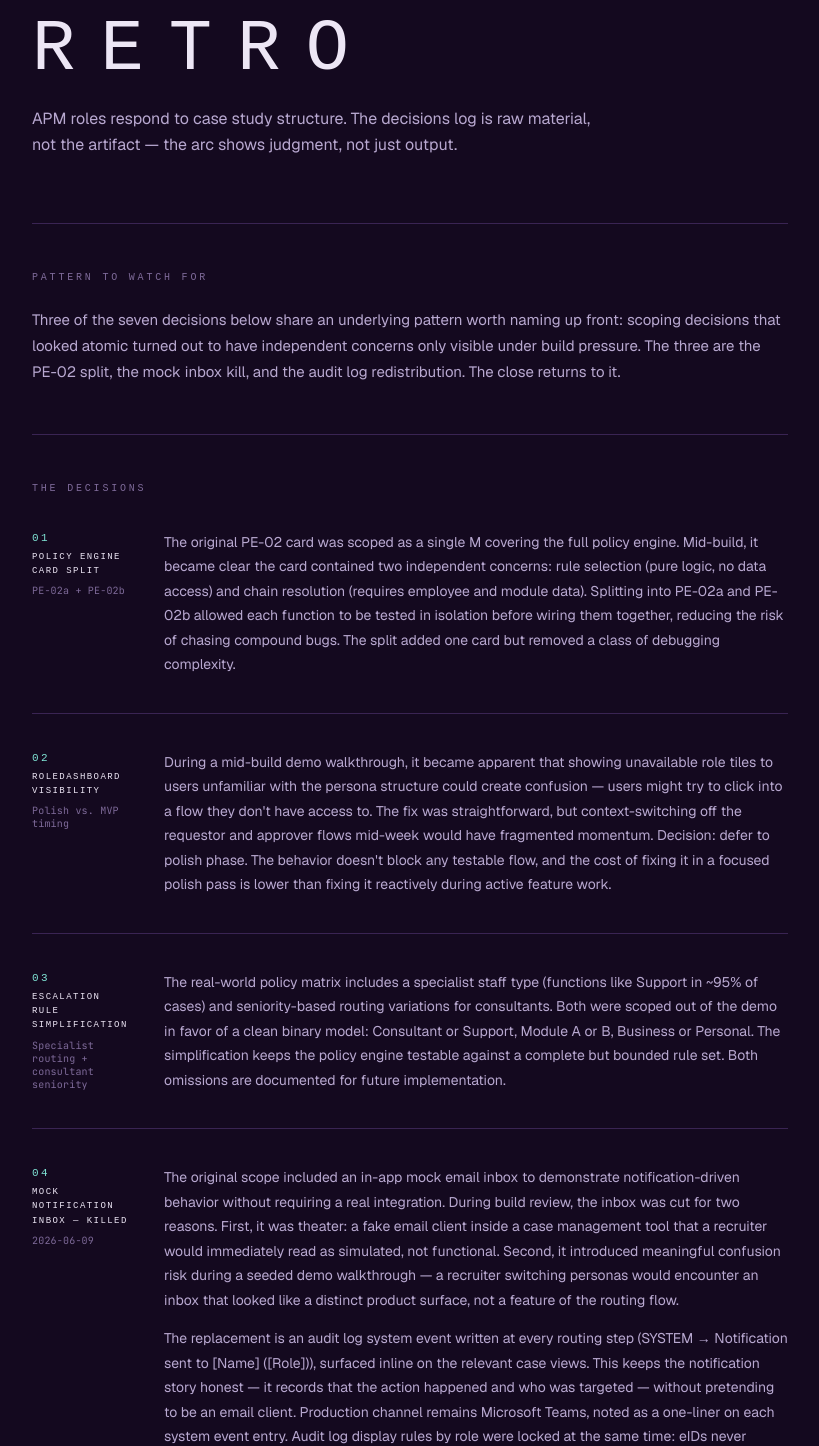
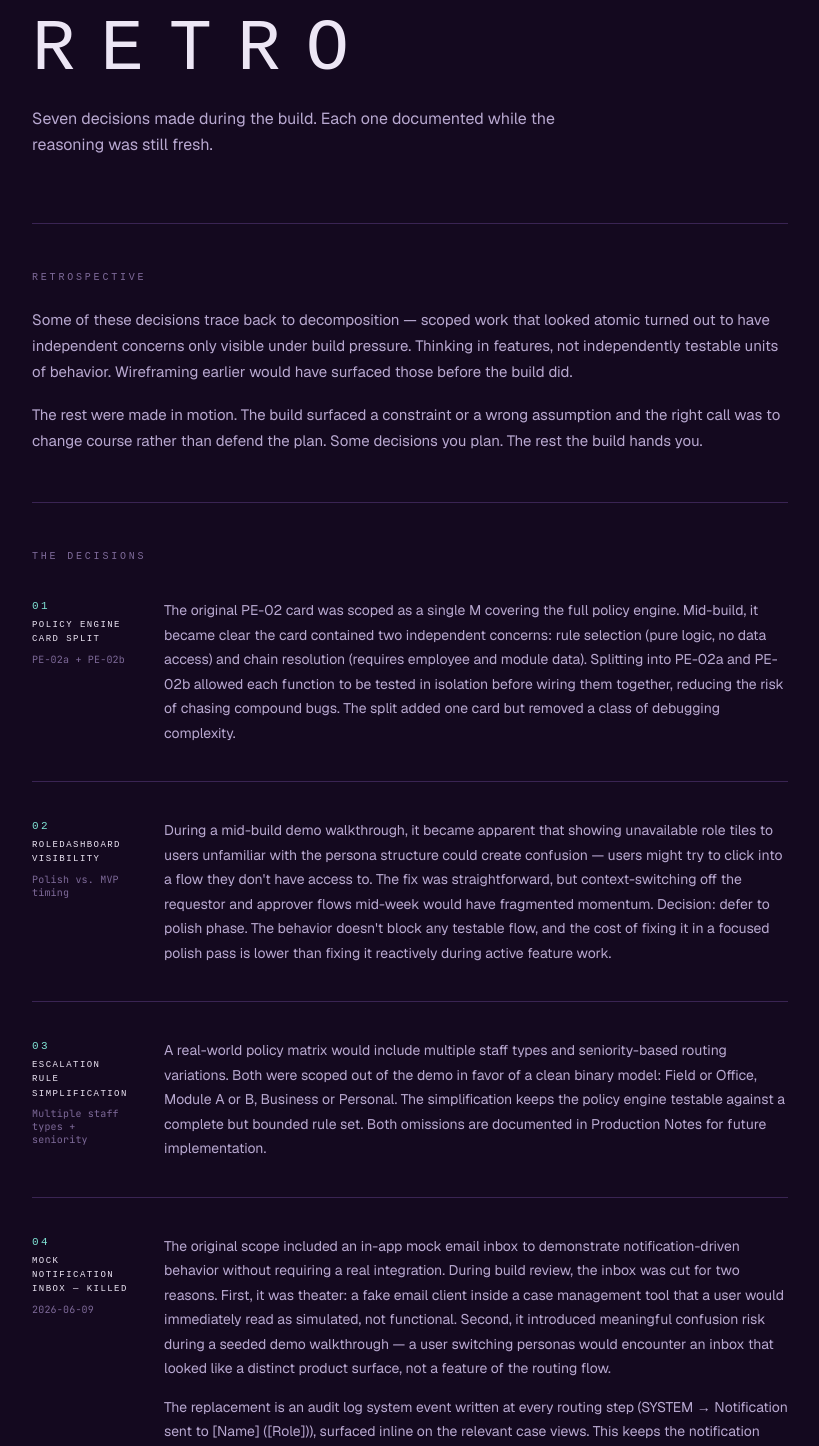
Before and after one commit to CGJones99/flume, a React (Vite) app: page /tradeoffs in a window 1280 px wide. Shown: the part 205-1651 px from the top of the page, without its empty margins (230-1049 px from the left). Built offline with nearby package versions, Linux system fonts and the light colour scheme; a web font is replaced by a local one.

Commit message:
PS-P3: retro moved up, tagline rewritten, decision 03 updated, recruiter→user, deployment date fix

```diff
--- a/src/pages/portfolio/Tradeoffs.jsx
+++ b/src/pages/portfolio/Tradeoffs.jsx
@@ -18,9 +18,9 @@ const DECISIONS = [
   {
     num: '03',
     title: 'ESCALATION RULE SIMPLIFICATION',
-    sub: 'Specialist routing + consultant seniority',
+    sub: 'Multiple staff types + seniority',
     body: [
-      'The real-world policy matrix includes a specialist staff type (functions like Support in ~95% of cases) and seniority-based routing variations for consultants. Both were scoped out of the demo in favor of a clean binary model: Consultant or Support, Module A or B, Business or Personal. The simplification keeps the policy engine testable against a complete but bounded rule set. Both omissions are documented for future implementation.',
+      'A real-world policy matrix would include multiple staff types and seniority-based routing variations. Both were scoped out of the demo in favor of a clean binary model: Field or Office, Module A or B, Business or Personal. The simplification keeps the policy engine testable against a complete but bounded rule set. Both omissions are documented in Production Notes for future implementation.',
     ],
   },
   {
@@ -28,7 +28,7 @@ const DECISIONS = [
     title: 'MOCK NOTIFICATION INBOX — KILLED',
     sub: '2026-06-09',
     body: [
-      'The original scope included an in-app mock email inbox to demonstrate notification-driven behavior without requiring a real integration. During build review, the inbox was cut for two reasons. First, it was theater: a fake email client inside a case management tool that a recruiter would immediately read as simulated, not functional. Second, it introduced meaningful confusion risk during a seeded demo walkthrough — a recruiter switching personas would encounter an inbox that looked like a distinct product surface, not a feature of the routing flow.',
+      'The original scope included an in-app mock email inbox to demonstrate notification-driven behavior without requiring a real integration. During build review, the inbox was cut for two reasons. First, it was theater: a fake email client inside a case management tool that a user would immediately read as simulated, not functional. Second, it introduced meaningful confusion risk during a seeded demo walkthrough — a user switching personas would encounter an inbox that looked like a distinct product surface, not a feature of the routing flow.',
       'The replacement is an audit log system event written at every routing step (SYSTEM → Notification sent to [Name] ([Role])), surfaced inline on the relevant case views. This keeps the notification story honest — it records that the action happened and who was targeted — without pretending to be an email client. Production channel remains Microsoft Teams, noted as a one-liner on each system event entry. Audit log display rules by role were locked at the same time: eIDs never render outside the dAdmin view; requestors see name, role, timestamp, and event type only; approvers receive the same treatment; dAdmins see the full log including eIDs.',
     ],
   },
@@ -37,7 +37,7 @@ const DECISIONS = [
     title: 'CASE STORE PERSISTENCE — IN-MEMORY BY DESIGN',
     sub: '2026-06-09',
     body: [
-      'Case and event state lives in React context only. No localStorage, sessionStorage, or external database. The decision was made on two grounds. First, isolation: each recruiter running the demo gets a clean state with no risk of stale data from a prior session or conflicts from a concurrent viewer — persistence would require a reset mechanism and guards against cross-session pollution, adding complexity with no demo value. Second, simplicity: the demo is a single-session walkthrough, and in-memory state survives persona switches (which use client-side navigation without a page reload) cleanly.',
+      'Case and event state lives in React context only. No localStorage, sessionStorage, or external database. The decision was made on two grounds. First, isolation: each user running the demo gets a clean state with no risk of stale data from a prior session or conflicts from a concurrent viewer — persistence would require a reset mechanism and guards against cross-session pollution, adding complexity with no demo value. Second, simplicity: the demo is a single-session walkthrough, and in-memory state survives persona switches (which use client-side navigation without a page reload) cleanly.',
       'The known limitation is that a full page refresh resets all case state, which is flagged in the demo README. Production would replace the in-memory store with a real database, with the context layer acting as the interface boundary — the switch requires no changes to any component that consumes the store.',
     ],
   },
@@ -47,7 +47,7 @@ const DECISIONS = [
     sub: '2026-06-10',
     body: [
       'Two terminal status values were locked: fully_approved and denied. The write occurs at dAdmin final signoff or on mid-chain denial by any intermediary approver. Cases reaching either terminal status route automatically to a historical view — a past cases bucket on the requestor dashboard and a closed cases stack within each module on the dAdmin view.',
-      'This was a production-motivated decision: a requestor who can\'t see the outcome of a closed case loses the CYA visibility that was a core reason for them engaging with the tool at all. The dAdmin module split (active vs past, keyed on delivery date) similarly reflects real operational logic — past modules can still carry open cases, such as a discretionary late approval, and dAdmins need to see those without them cluttering the active module view.',
+      'This was a production-motivated decision: a requestor who can\'t see the outcome of a closed case loses the CYA visibility that was a core reason for them engaging with the tool at all. The dAdmin module split (active vs past, keyed on deployment date) similarly reflects real operational logic — past modules can still carry open cases, such as a discretionary late approval, and dAdmins need to see those without them cluttering the active module view.',
     ],
   },
   {
@@ -68,19 +68,25 @@ export default function Tradeoffs() {
         <span className="ps-eyebrow">SEVEN DECISIONS</span>
         <h1 className="ps-title">TRADEOFFS &amp; RETRO</h1>
         <p className="ps-tagline">
-          APM roles respond to case study structure. The decisions log is raw material,
-          not the artifact — the arc shows judgment, not just output.
+          Seven decisions made during the build. Each one documented while the
+          reasoning was still fresh.
         </p>
       </section>
 
       <section className="ps-section">
-        <span className="ps-section-label">PATTERN TO WATCH FOR</span>
-        <div className="ps-prose decisions-intro-prose">
+        <span className="ps-section-label">RETROSPECTIVE</span>
+        <div className="ps-prose">
           <p>
-            Three of the seven decisions below share an underlying pattern worth naming up
-            front: scoping decisions that looked atomic turned out to have independent
-            concerns only visible under build pressure. The three are the PE-02 split, the
-            mock inbox kill, and the audit log redistribution. The close returns to it.
+            Some of these decisions trace back to decomposition — scoped work that
+            looked atomic turned out to have independent concerns only visible under
+            build pressure. Thinking in features, not independently testable units
+            of behavior. Wireframing earlier would have surfaced those before the
+            build did.
+          </p>
+          <p>
+            The rest were made in motion. The build surfaced a constraint or a wrong
+            assumption and the right call was to change course rather than defend the
+            plan. Some decisions you plan. The rest the build hands you.
           </p>
         </div>
       </section>
@@ -102,25 +108,6 @@ export default function Tradeoffs() {
           ))}
         </div>
       </section>
-
-      <section className="ps-section">
-        <span className="ps-section-label">RETROSPECTIVE</span>
-        <div className="ps-prose">
-          <p>
-            The pattern across three of the seven: scoped work that looked atomic wasn't,
-            and that only became visible under build pressure. PE-02 split, mock inbox kill,
-            audit log redistribution — all three trace back to the same root cause.
-            Decomposition discipline wasn't tight enough at scoping time. The work was
-            planned in features, not in independently testable units of behavior.
-          </p>
-          <p>
-            Wireframing or deeper brainstorming earlier would have surfaced all three before
-            build pressure did. Not a confession — the right call was made in each case, and
-            made quickly. But the cost of the correction was real, and it was the same cost
-            three times.
-          </p>
-        </div>
-      </section>
     </div>
   )
 }
```
